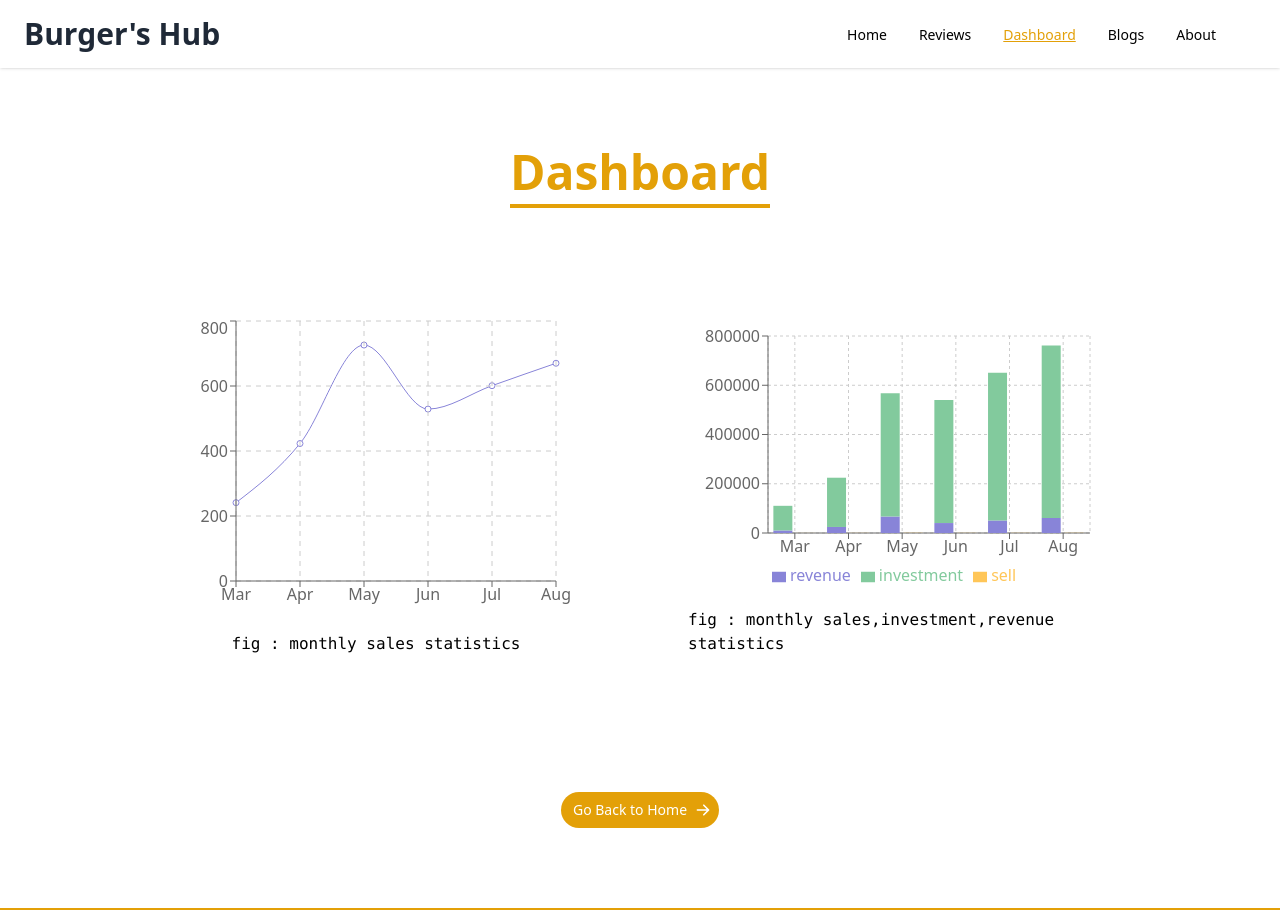
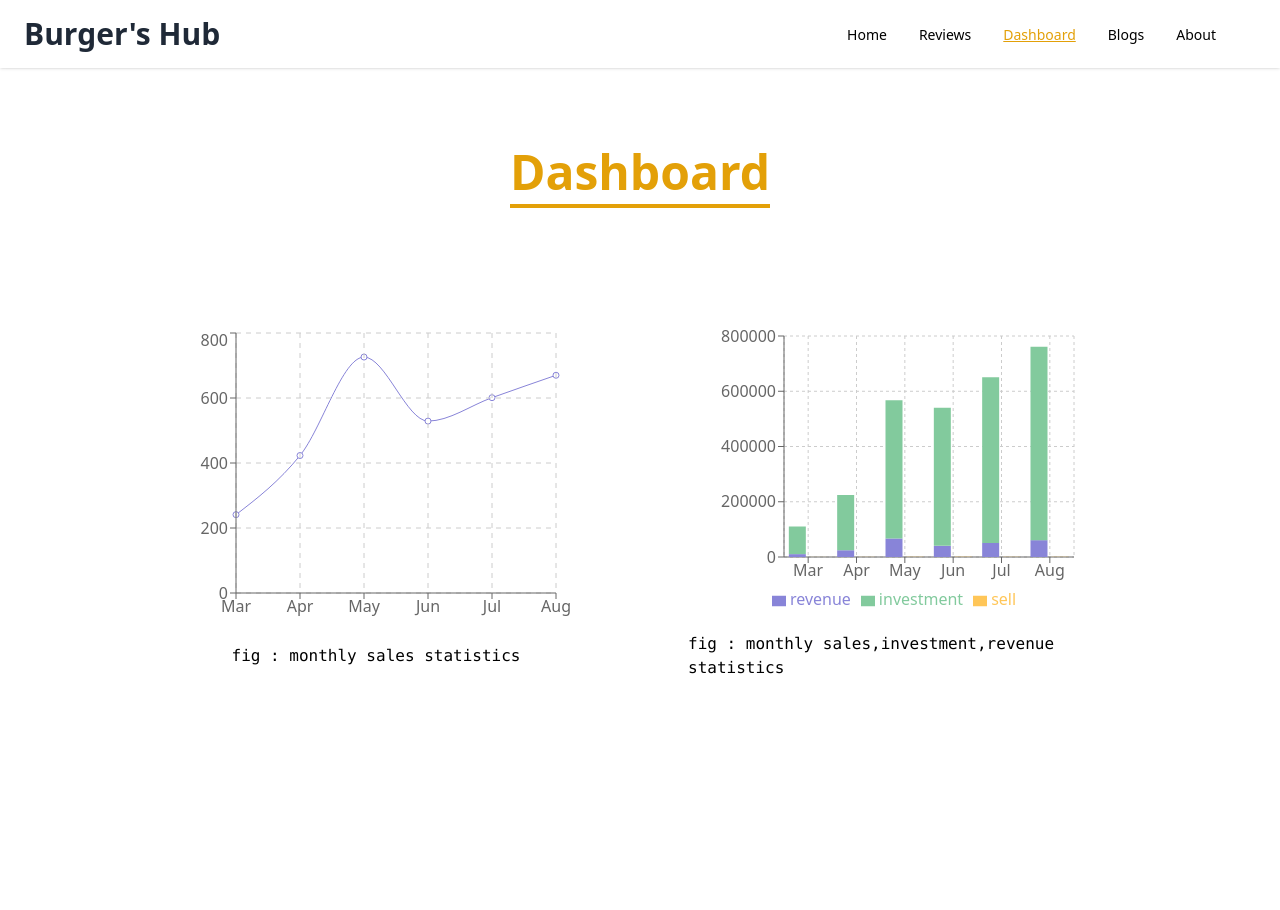
Before and after one commit to abuabddullah/assignment9-burgerHub2-reactChart, a React (Create React App) app: page /dashboard in a window 1280 px wide. Shown: the top 910 px of the page. Built offline with nearby package versions, Linux system fonts and the light colour scheme.

Commit message:
all done all

```diff
--- a/src/components/About/About.js
+++ b/src/components/About/About.js
@@ -3,7 +3,7 @@ import { Link } from 'react-router-dom';
 
 const About = () => {
     return (
-        <section className='p-20'>
+        <section className='p-20 container mx-auto max-w-7xl'>
             <div className='flex justify-center'>
                 <img src="./../../resources/burgerBanner.jpg" alt="Burger's Hub" className='max-w-full rounded-full' />
             </div>
--- a/src/components/Dashboard/Dashboard.js
+++ b/src/components/Dashboard/Dashboard.js
@@ -39,10 +39,10 @@ const Dashboard = () => {
 
                 <div className="p-10 flex flex-col justify-center items-center">
 
-                    <ResponsiveContainer width="100%" height="100%">
+                    <ResponsiveContainer
+                            width={400}
+                            height={300}>
                         <BarChart
-                            width={400}
-                            height={300}
                             data={datas}
                             margin={{
                                 top: 20,
@@ -66,7 +66,8 @@ const Dashboard = () => {
 
                     <code className='my-4'>fig : monthly sales,investment,revenue statistics</code>
                 </div>
-
+                <div className="p-10"></div>
+                <div className="p-10"></div>
             </div>
 
 
--- a/src/components/NavigationBar/NavigationBar.js
+++ b/src/components/NavigationBar/NavigationBar.js
@@ -9,7 +9,7 @@ const NavigationBar = () => {
     return (
 
 
-        <nav className="sticky top-0 bg-white shadow dark:bg-gray-800">
+        <nav className="sticky top-0 bg-white shadow dark:bg-gray-800 z-50">
             <div className="container px-6 py-4 mx-auto md:flex md:justify-between md:items-center">
                 <div className="flex items-center justify-between">
                     <div>
```
Also changed, not shown: 1 other file (tests, documents, lock files or other folders).
